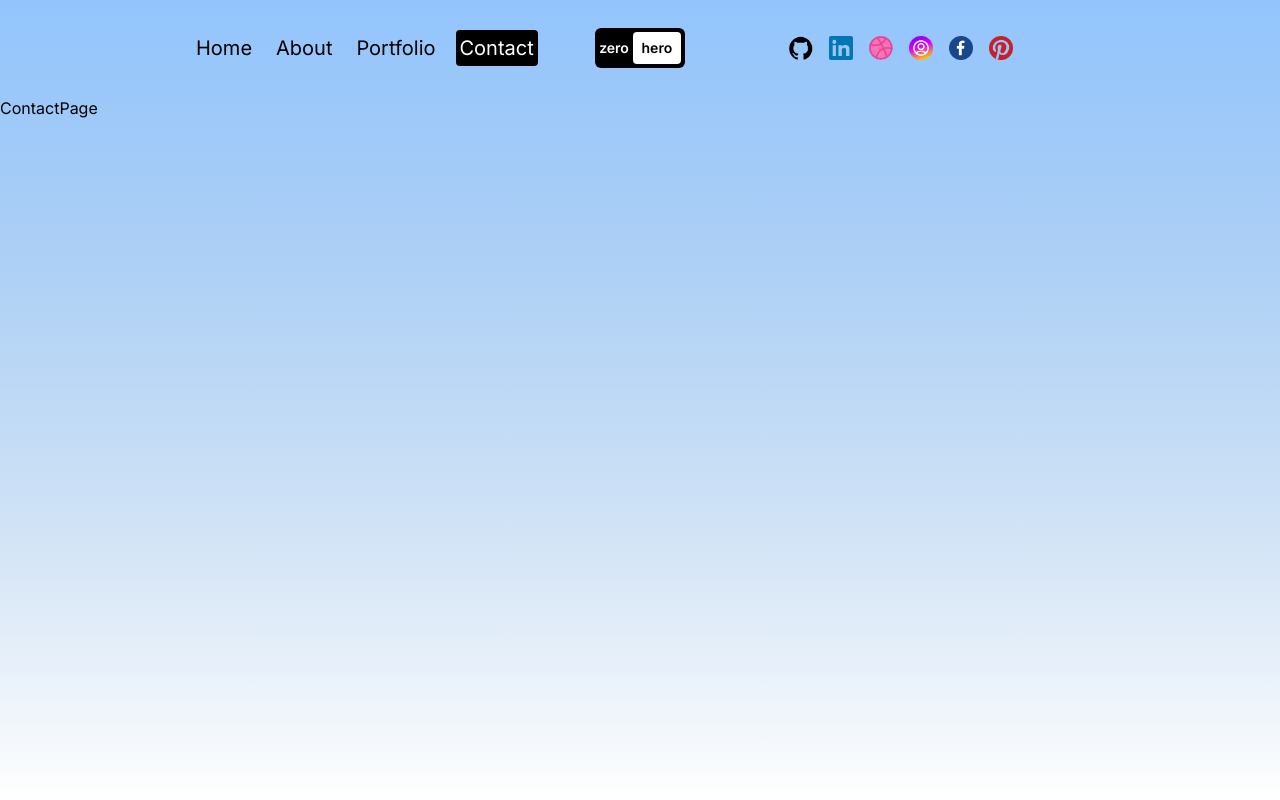
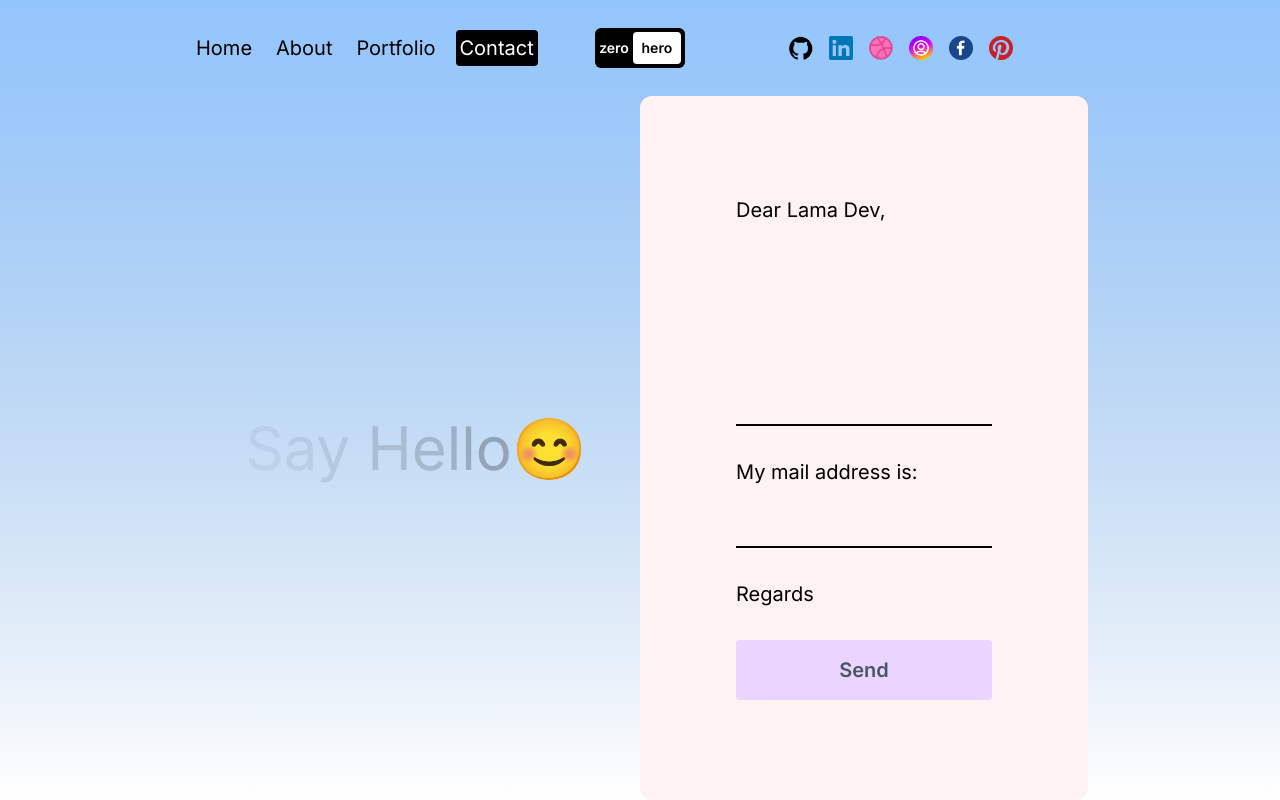
Before and after one commit to selcuk-yilmaz/selcukyilmaz.com.tr, a Next.js app: page /contact in a window 1280 px wide. Built offline with nearby package versions, Linux system fonts and the light colour scheme.

Commit message:
contact page added but not updated

```diff
--- a/app/contact/page.jsx
+++ b/app/contact/page.jsx
@@ -1,9 +1,102 @@
-import React from 'react'
+"use client";
+import { motion } from "framer-motion";
+import { useRef, useState } from "react";
+import emailjs from "@emailjs/browser";
 
 const ContactPage = () => {
+  const [success, setSuccess] = useState(false);
+  const [error, setError] = useState(false);
+  const text = "Say Hello";
+
+  const form = useRef();
+
+  const sendEmail = (e) => {
+    e.preventDefault();
+    setError(false);
+    setSuccess(false);
+
+    emailjs
+      .sendForm(
+        process.env.NEXT_PUBLIC_SERVICE_ID,
+        process.env.NEXT_PUBLIC_TEMPLATE_ID,
+        form.current,
+        process.env.NEXT_PUBLIC_PUBLIC_KEY
+      )
+      .then(
+        () => {
+          setSuccess(true);
+          form.current.reset();
+        },
+        () => {
+          setError(true);
+        }
+      );
+  };
+
   return (
-    <div>ContactPage</div>
-  )
-}
+    <motion.div
+      className="h-full"
+      initial={{ y: "-200vh" }}
+      animate={{ y: "0%" }}
+      transition={{ duration: 1 }}
+    >
+      <div className="h-full flex flex-col lg:flex-row px-4 sm:px-8 md:px-12 lg:px-20 xl:px-48">
+        {/* TEXT CONTAINER */}
+        <div className="h-1/2 lg:h-full lg:w-1/2 flex items-center justify-center text-6xl">
+          <div>
+            {text.split("").map((letter, index) => (
+              <motion.span
+                key={index}
+                initial={{ opacity: 1 }}
+                animate={{ opacity: 0 }}
+                transition={{
+                  duration: 3,
+                  repeat: Infinity,
+                  delay: index * 0.1,
+                }}
+              >
+                {letter}
+              </motion.span>
+            ))}
+            😊
+          </div>
+        </div>
+        {/* FORM CONTAINER */}
+        <form
+          onSubmit={sendEmail}
+          ref={form}
+          className="h-1/2 lg:h-full lg:w-1/2 bg-red-50 rounded-xl text-xl flex flex-col gap-8 justify-center p-24 text-black"
+        >
+          <span>Dear Lama Dev,</span>
+          <textarea
+            rows={6}
+            className="bg-transparent border-b-2 border-b-black outline-none resize-none"
+            name="user_message"
+          />
+          <span>My mail address is:</span>
+          <input
+            name="user_email"
+            type="text"
+            className="bg-transparent border-b-2 border-b-black outline-none"
+          />
+          <span>Regards</span>
+          <button className="bg-purple-200 rounded font-semibold text-gray-600 p-4">
+            Send
+          </button>
+          {success && (
+            <span className="text-green-600 font-semibold">
+              Your message has been sent successfully!
+            </span>
+          )}
+          {error && (
+            <span className="text-red-600 font-semibold">
+              Something went wrong!
+            </span>
+          )}
+        </form>
+      </div>
+    </motion.div>
+  );
+};
 
-export default ContactPage
+export default ContactPage;
--- a/package.json
+++ b/package.json
@@ -9,6 +9,7 @@
     "lint": "next lint"
   },
   "dependencies": {
+    "@emailjs/browser": "^4.3.3",
     "framer-motion": "^11.0.20",
     "next": "14.1.4",
     "react": "^18",
```
Also changed, not shown: 1 other file (tests, documents, lock files or other folders).
